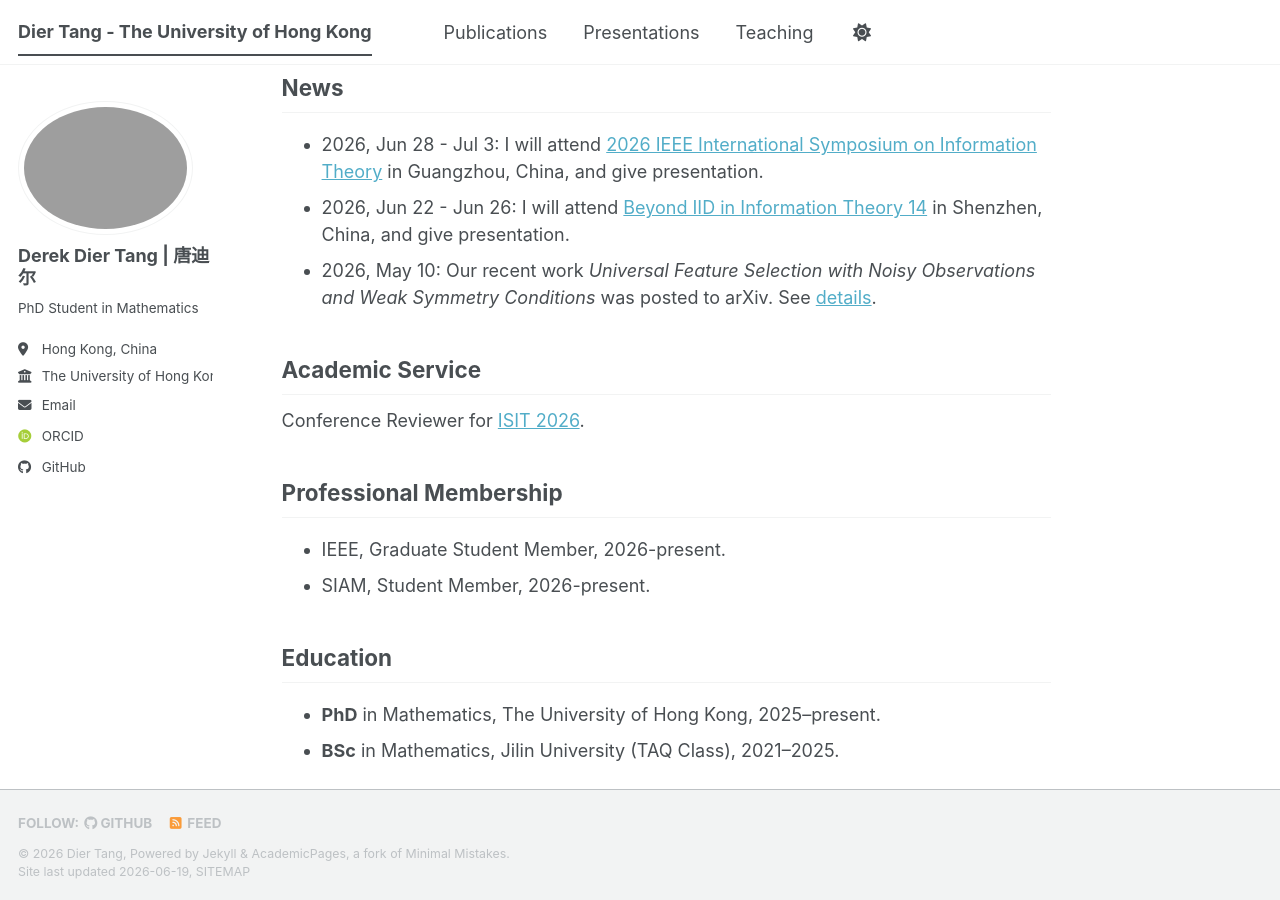
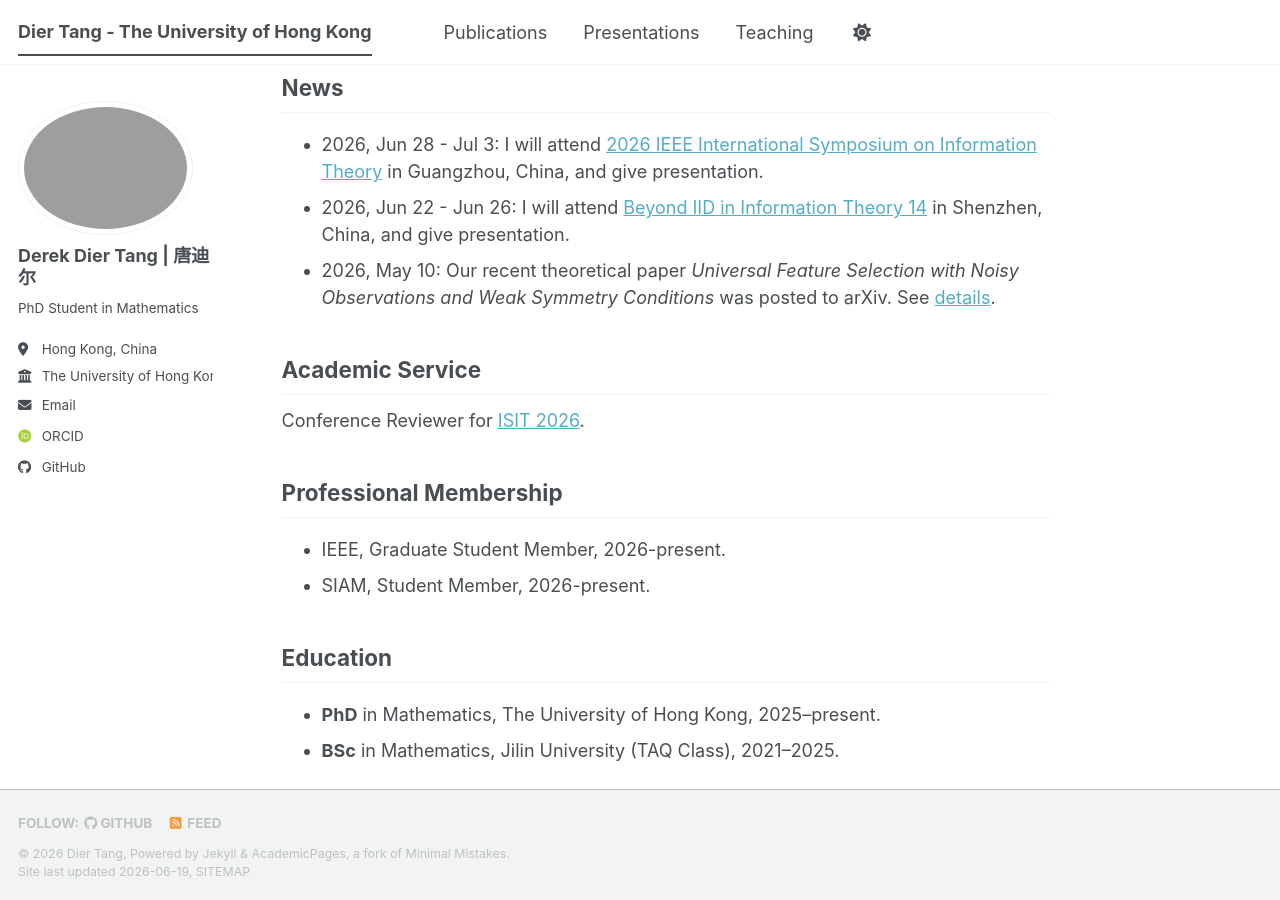
Before and after one commit to TangDier03/tangdier03.github.io, a Jekyll site: the page built from _pages/about.md, in a window 1280 px wide and 900 px high, scrolled down 503 px. Built offline with Jekyll 4.4.1, drawn with Linux system fonts in a browser that asks for light colours; some web fonts are replaced; a script bundle is joined from its source files by our own code; library files that are not in the unit come from our copies.

Commit message:
Update about.md

```diff
--- a/_pages/about.md
+++ b/_pages/about.md
@@ -24,7 +24,7 @@ I am always open to exploring emerging topics at the intersection of these field
 
 - 2026, Jun 28 - Jul 3: I will attend [2026 IEEE International Symposium on Information Theory](https://2026.ieee-isit.org/) in Guangzhou, China, and give presentation.
 - 2026, Jun 22 - Jun 26: I will attend [Beyond IID in Information Theory 14](https://www.beyondiid2026.com/) in Shenzhen, China, and give presentation.
-- 2026, May 10: Our recent work *Universal Feature Selection with Noisy Observations and Weak Symmetry Conditions* was posted to arXiv. See [details](https://tangdier03.github.io/publications/Universal%20Feature%20Selection/).
+- 2026, May 10: Our recent theoretical paper *Universal Feature Selection with Noisy Observations and Weak Symmetry Conditions* was posted to arXiv. See [details](https://tangdier03.github.io/publications/Universal%20Feature%20Selection/).
 
 
 
```
